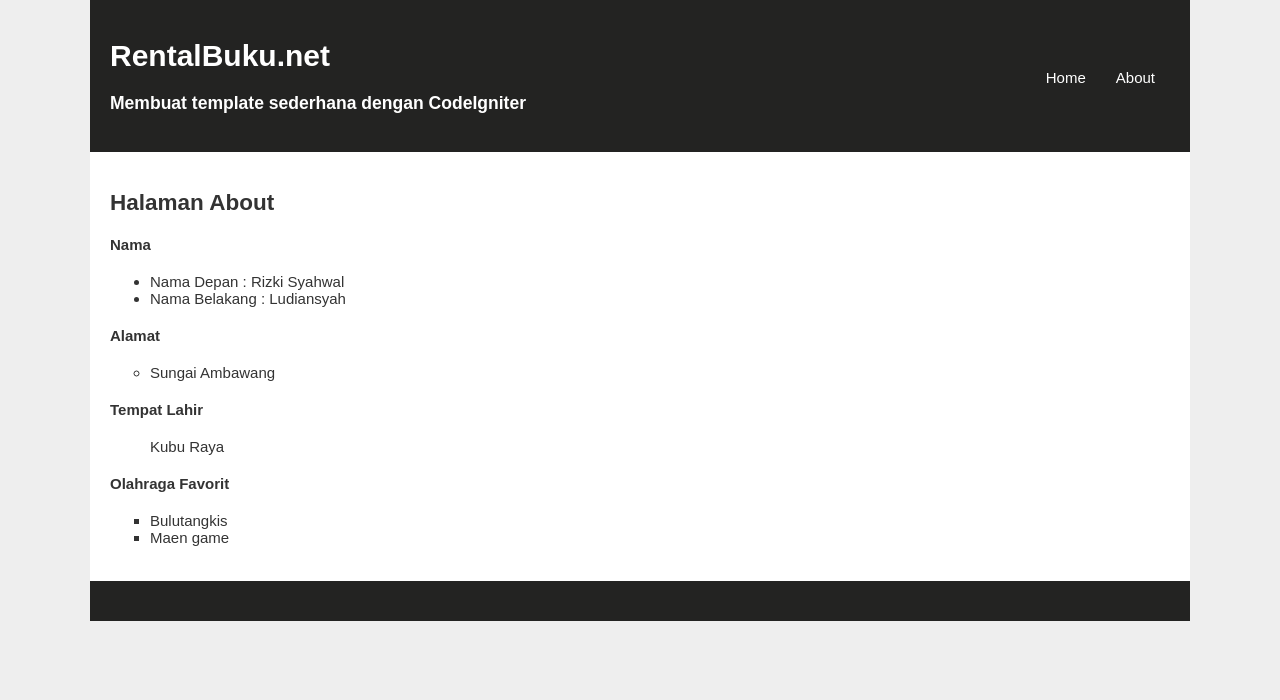
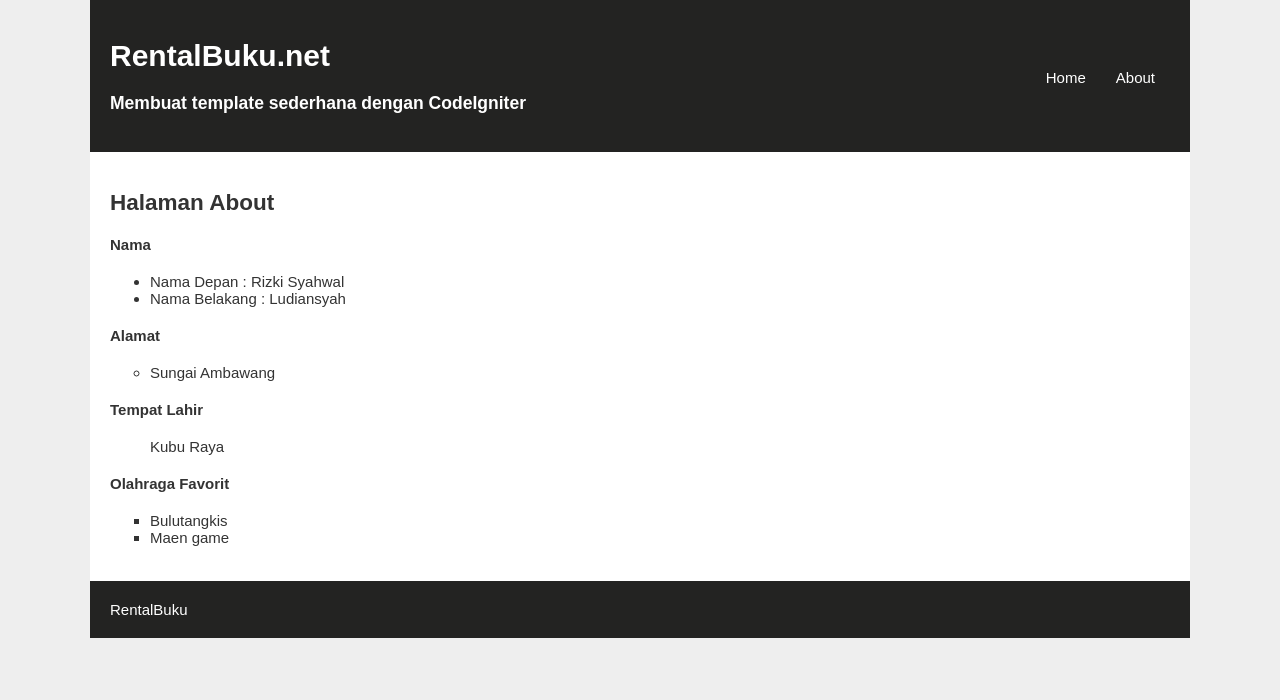
Before and after one commit to Syahwal28/WP2_RizkiSyahwalLudiansyah, a CodeIgniter app: page /pustaka-booking/index.php/web/about in a window 1280 px wide. Shown: the part 21-721 px from the top of the page. Run offline with CodeIgniter, Linux system fonts and the light colour scheme.

Commit message:
Pertemuan 4 dan Tugas 3

```diff
--- a/application/views/v_about.php
+++ b/application/views/v_about.php
@@ -5,7 +5,6 @@
         <li>Nama Depan : Rizki Syahwal</li>
         <li>Nama Belakang : Ludiansyah</li>
     </ul>
-
 
     <h4>Alamat</h4>
     <ul type="circle">
--- a/application/views/v_footer.php
+++ b/application/views/v_footer.php
@@ -1,5 +1,5 @@
         <footer>
-            <a href="http://www.RentalBuku.com"></a>
+            <a href="http://www.RentalBuku.com">RentalBuku</a>
         </footer>
     </div>
 </body>
```
